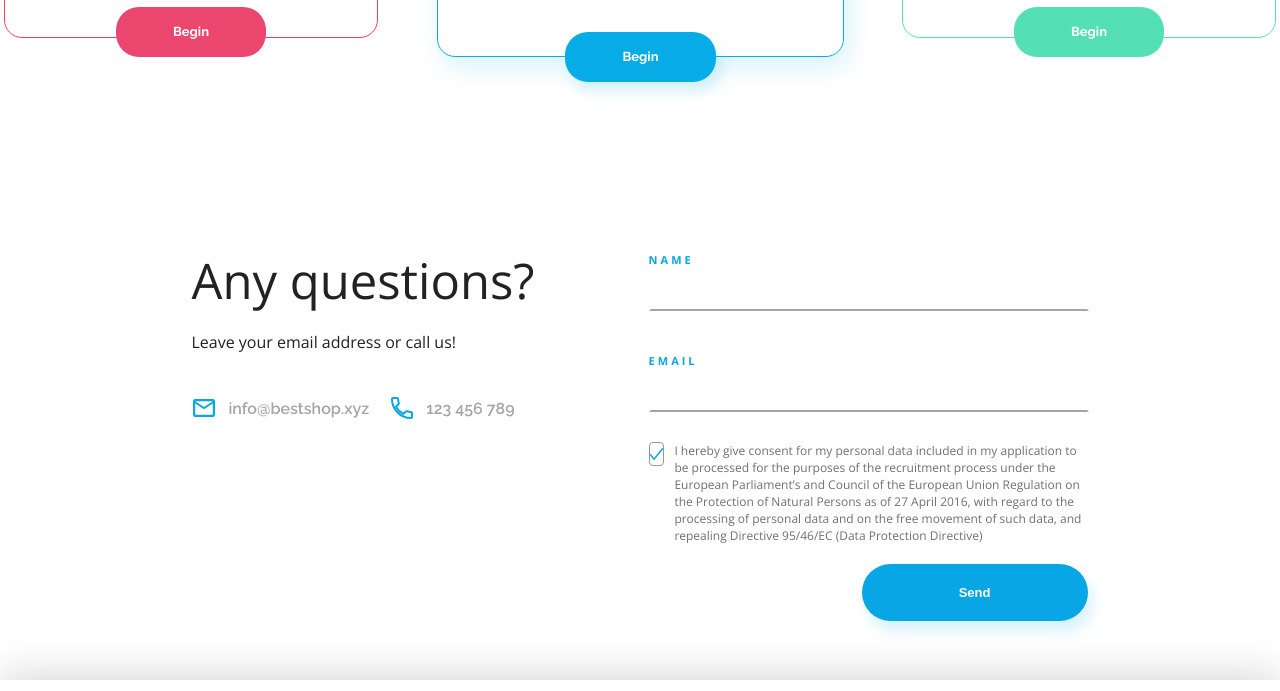
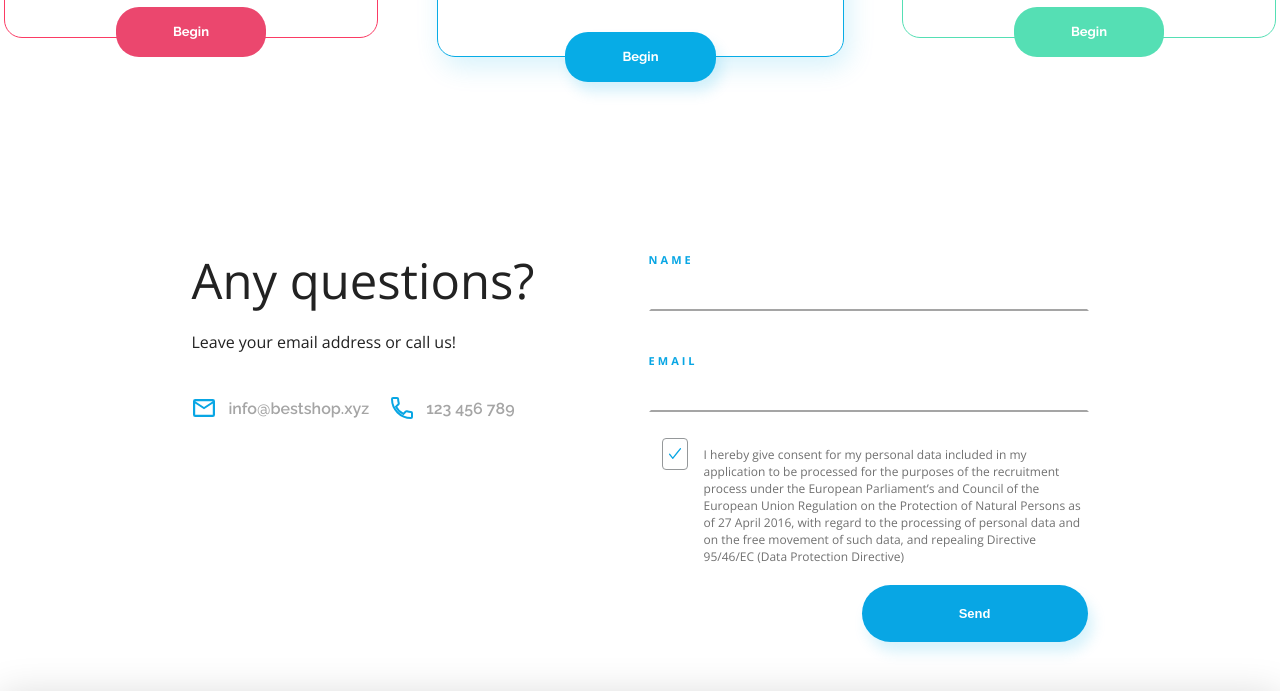
Before and after one commit to bazelajoanna/BestShop, a plain HTML site: page index.html in a window 1280 px wide. Shown: the part 3461-4152 px from the top of the page. Drawn offline with nearby package versions, Linux system fonts and the light colour scheme.

Commit message:
commit checkbox

```diff
--- a/css/style.css
+++ b/css/style.css
@@ -722,7 +722,7 @@
 }
 
 .form-checkbox {
-    padding-top: 30px;
+    padding-top: 34px;
     font-size: 12px;
     line-height: 17px;
     font-family: 'Open Sans', sans-serif;
@@ -730,25 +730,31 @@
     color: #707070;
     display: flex;
     flex-direction: row;
+    justify-content: center;
+}
+
+.checkbox-tick::after {
+    content: "";
+    border: 1px solid #95989A;
+    width: 24px;
+    height: 24px;
+    border-radius: 4px;
+    padding: 7px 12px 6px 12px;
+    margin-right:16px;
 }
 
 .checkbox-square {
-    -webkit-appearance: none;
-    -moz-appearance: none;
-    appearance: none;
-    outline: none;
-    width: 24px;
-    height: 24px; /* jak można sztywno ustawić te wymiary (width i height), żeby faktycznie takie były, a po odznaczeniu chceckboxa się nie zmieniały?? */
-    border: 1px solid #95989A;
-    border-radius: 4px;
-    margin-right: 10px;
+    opacity: 0;
 }
 
-.checkbox-square:checked {
-    background: url("../assets/Checkmark.svg") no-repeat center / contain;
-    width: 24px;
-    height: 24px;
-    padding: 7px 6px 6px 6px;  /* tu w ogóle te wymiary nie działają.. */
+.checkbox-square:checked ~ .checkbox-tick::after {
+    content: url("../assets/Checkmark.svg");
+    border: 1px solid #95989A;
+    width: 12px;
+    height: 11px;
+    border-radius: 4px;
+    padding: 7px 6px 6px 6px;
+    margin-right:16px;
 }
 
 .form-button {
--- a/index.html
+++ b/index.html
@@ -221,6 +221,7 @@
             </label>
             <label class="form-checkbox">
                 <input type="checkbox" name="agreement" class="checkbox-square" checked>
+                <div class="checkbox-tick"></div>
                 I hereby give consent for my personal data included in my application to be processed for the purposes of the recruitment process under the European Parliament’s and Council of the European Union Regulation on the Protection of Natural Persons as of 27 April 2016, with regard to the processing of personal data and on the free movement of such data, and repealing Directive 95/46/EC (Data Protection Directive)
             </label>
             <button class="form-button">Send</button>
```
